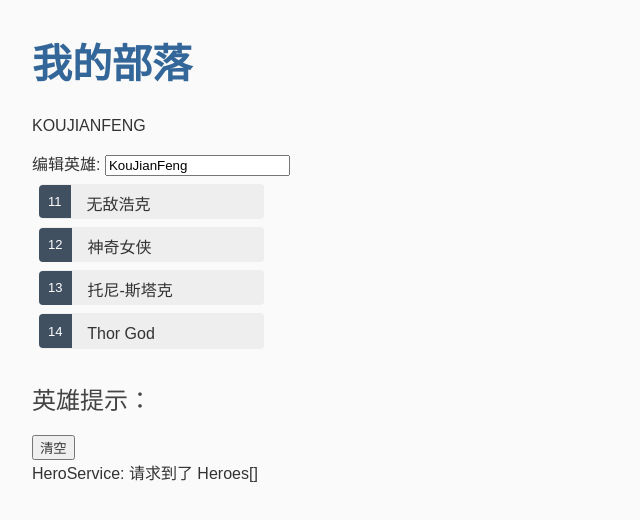
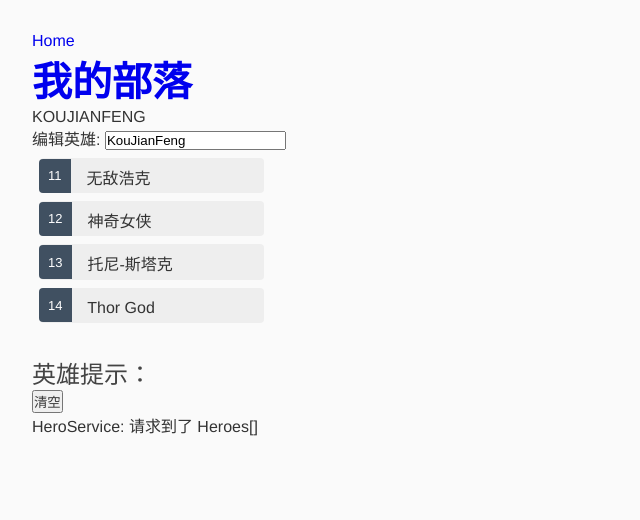
Before and after one commit to RyenToretto/kjf-angular-first, an Angular app: page /suntribe in a window 1280 px wide. Before the commit this address led to /. Shown: the top 520 px of the page, without its empty margins (0-640 px from the left). Built offline with nearby package versions, Linux system fonts and the light colour scheme.

Commit message:
routing 路由组件

```diff
--- a/src/app/app-routing.module.ts
+++ b/src/app/app-routing.module.ts
@@ -2,12 +2,16 @@ import { NgModule } from '@angular/core';
 import { RouterModule, Routes } from '@angular/router';
 import { SunTribeComponent } from './sun-tribe/sun-tribe.component';
 
+// 告诉路由器, 当 用户单击链接 或 将 URL 粘贴进浏览器地址栏 时，要显示哪个视图
 const routes: Routes = [
-    { path: 'sunTribe', component: SunTribeComponent }
+    { path: 'suntribe', component: SunTribeComponent }
 ];
 
 @NgModule({
+    // 在应用的顶层配置这个路由器。
+    // forRoot() 方法会提供路由所需的服务提供者和指令，还会基于浏览器的当前 URL 执行首次导航
     imports: [RouterModule.forRoot(routes)],
+
     exports: [RouterModule]
 })
 export class AppRoutingModule { }
--- a/src/app/app.component.html
+++ b/src/app/app.component.html
@@ -1,6 +1,6 @@
-<h1>{{title}}</h1>
+<a routerLink="/">Home</a>
 
-<app-sun-tribe></app-sun-tribe>
+<h1><a routerLink="/suntribe">{{title}}</a></h1>
 
 <router-outlet></router-outlet>
 
--- a/src/styles.scss
+++ b/src/styles.scss
@@ -1,3 +1,12 @@
+* {
+    margin: 0;
+    padding: 0;
+}
+
+a {
+    text-decoration: none;
+}
+
 h1 {
     color: #369;
     font-family: Arial, Helvetica, sans-serif;
@@ -15,11 +24,6 @@ body, input[type="text"], button {
     color: #333;
     font-family: PingFangSC-Regular,PingFang SC,Helvetica Neue,Helvetica,Arial,sans-serif;
 }
-/* everywhere else */
-* {
-    font-family: Arial, Helvetica, sans-serif;
-}
-
 body {
     background-color: #fafafa;
 }
```
